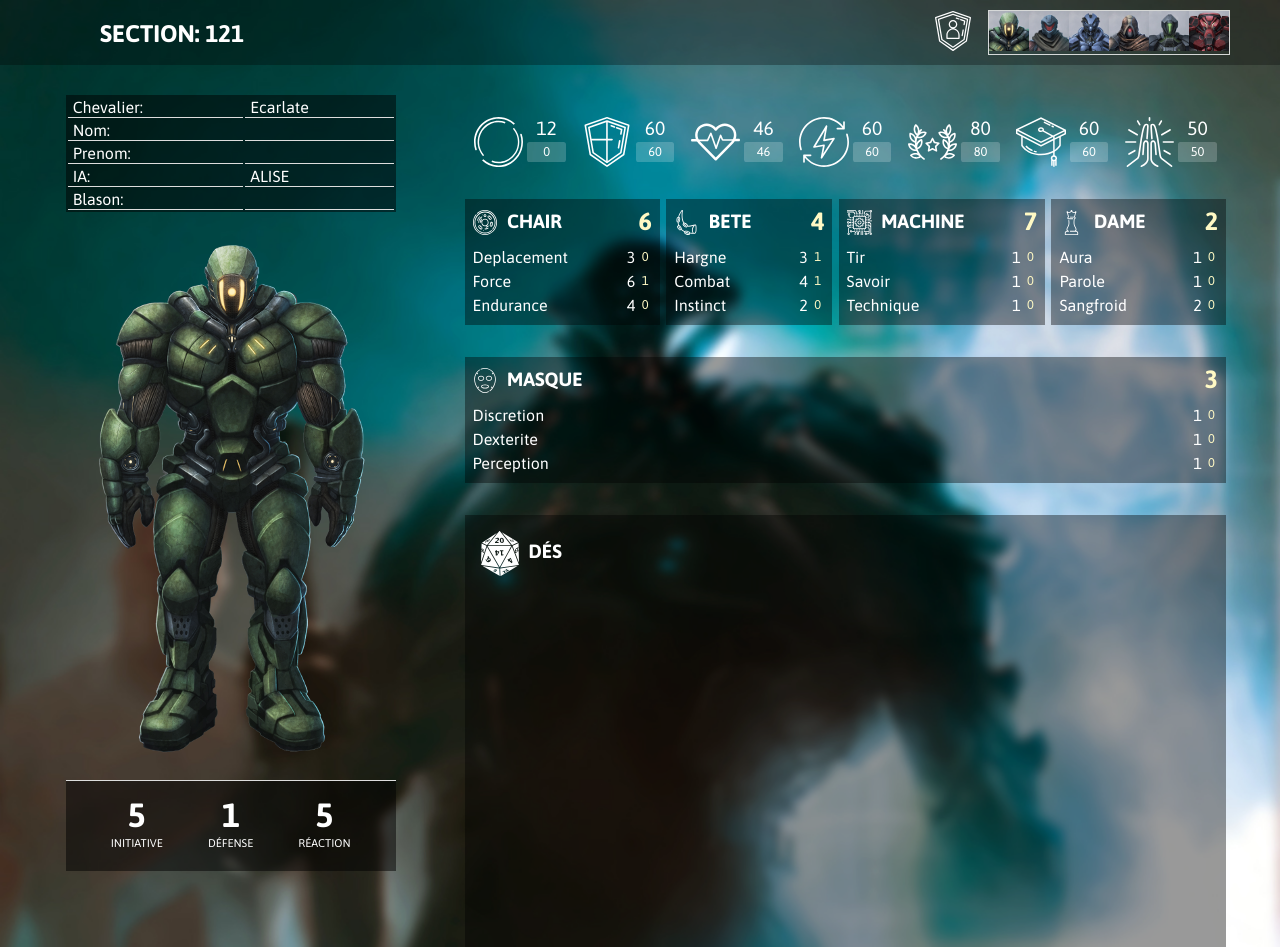
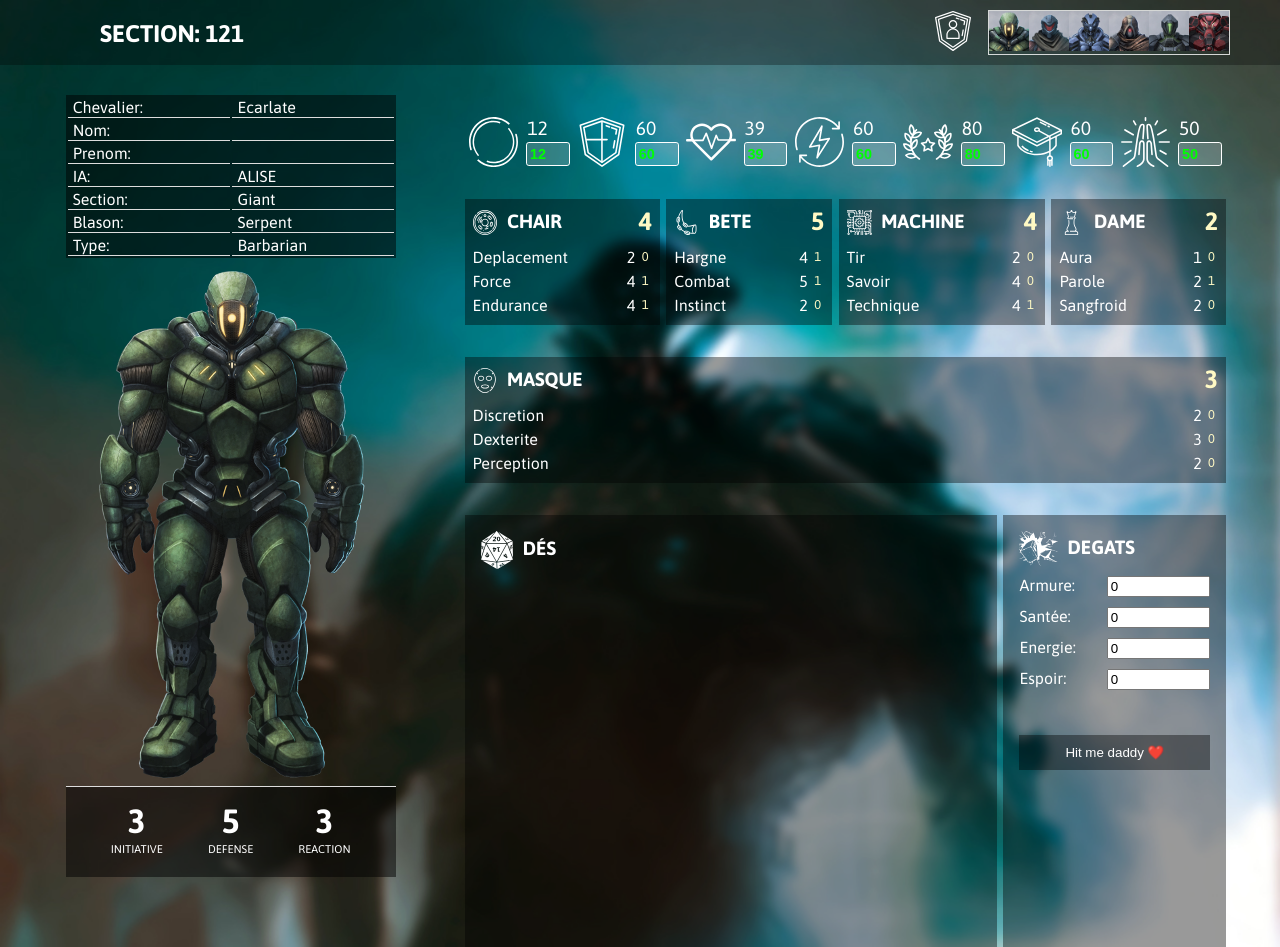
Before and after one commit to Dtanguy/KnightDash, a Vue app: page / in a window 1280 px wide. Built offline with nearby package versions, Linux system fonts and the light colour scheme.

Commit message:
[FEATURE] Add damages

```diff
--- a/src/components/Topbar.vue
+++ b/src/components/Topbar.vue
@@ -28,8 +28,8 @@
         <img :src="$store.state.section.logo" alt="" />
       </div>
       <div class="teammates">
-        <a v-for="(member, i) in $store.state.section.members" :key="member.name" @click="goto(i)">
-          <img :src="armorFace($store.state.members[member].type)" alt="" />
+        <a v-for="(member, i) in $store.state.section.members" :key="i" @click="goto(i)">
+          <img :src="armorFace($store.state.members[member].infos.type)" alt="" />
         </a>
       </div>
     </div>
--- a/src/store.js
+++ b/src/store.js
@@ -55,62 +55,68 @@ export default new Vuex.Store({
     members: {
       /* 1 */
       ecarlate: {
-        name: "ecarlate",
+        infos: {
+          chevalier: "ecarlate",
           nom: "",
           prenom: "",
-        ia: "ALISE",
-        section: "121",
-        blason: "",
+          IA: "ALISE",
+          section: "Giant",
+          blason: "Serpent",
           type: "barbarian",
+        },
         life: {
-          cdf: [12, 0],
+          cdf: [12, 12],
           shield: [60, 60],
-          health: [46, 46],
+          health: [39, 39],
           energy: [60, 60],
+          hope: [50, 50],
           glory: [80, 80],
           mortarboard: [60, 60],
-          hope: [50, 50],
         },
-        stats: {
-          init: 5,
-          def: 1,
-          react: 1,
+        stats1: {
+          initiative: 3,
+          defense: 5,
+          reaction: 3,
+        },
+        stats2: {
           chair: {
-            val: 6,
-            deplacement: [3, 0],
-            force: [6, 1],
-            endurance: [4, 0]
+            val: 4,
+            deplacement: [2, 0],
+            force: [4, 1],
+            endurance: [4, 1]
           },
           bete: {
-            val: 4,
-            hargne: [3, 1],
-            combat: [4, 1],
+            val: 5,
+            hargne: [4, 1],
+            combat: [5, 1],
             instinct: [2, 0]
           },
           machine: {
-            val: 7,
-            tir: [1, 0],
-            savoir: [1, 0],
-            technique: [1, 0]
+            val: 4,
+            tir: [2, 0],
+            savoir: [4, 0],
+            technique: [4, 1]
           },
           dame: {
             val: 2,
             aura: [1, 0],
-            parole: [1, 0],
+            parole: [2, 1],
             sangfroid: [2, 0]
           },
           masque: {
             val: 3,
-            discretion: [1, 0],
-            dexterite: [1, 0],
-            perception: [1, 0]
+            discretion: [2, 0],
+            dexterite: [3, 0],
+            perception: [2, 0]
           }
         }
       },
       /* 2 */
       2: {
+        infos: {
           name: "2",
           type: "bard",
+        },
         life: {
           cdf: [12, 0],
           shield: [60, 60],
@@ -150,8 +156,10 @@ export default new Vuex.Store({
       },
       /* 3 */
       3: {
+        infos: {
           name: "3",
           type: "ranger",
+        },
         life: {
           cdf: [12, 0],
           shield: [60, 60],
@@ -191,8 +199,10 @@ export default new Vuex.Store({
       },
       /* 4 */
       4: {
+        infos: {
           name: "4",
           type: "rogue",
+        },
         life: {
           cdf: [12, 0],
           shield: [60, 60],
@@ -232,8 +242,10 @@ export default new Vuex.Store({
       },
       /* 5 */
       5: {
+        infos: {
           name: "5",
           type: "warmaster",
+        },
         life: {
           cdf: [12, 0],
           shield: [60, 60],
@@ -273,8 +285,10 @@ export default new Vuex.Store({
       },
       /* 6 */
       6: {
+        infos: {
           name: "6",
           type: "warrior",
+        },
         life: {
           cdf: [12, 0],
           shield: [60, 60],
--- a/src/views/fiche.vue
+++ b/src/views/fiche.vue
@@ -1,67 +1,48 @@
 <template>
   <div>
     <section class="content">
+      <!-- LEFT -->
       <div class="knight">
         <table class="table">
           <tbody>
-            <tr>
-              <td><p class="firstMaj">chevalier:</p></td>
+            <tr v-for="(info, i) in knight.infos" :key="i">
               <td>
-                <p class="firstMaj">{{ knight.name }}</p>
+                <p class="firstMaj">{{ i }}:</p>
               </td>
-            </tr>
-            <tr>
-              <td><p class="firstMaj">nom:</p></td>
               <td>
-                <p class="firstMaj">{{ knight.nom }}</p>
-              </td>
-            </tr>
-            <tr>
-              <td><p class="firstMaj">prenom:</p></td>
-              <td>
-                <p class="firstMaj">{{ knight.prenom }}</p>
-              </td>
-            </tr>
-            <tr>
-              <td><p class="firstMaj">IA:</p></td>
-              <td>
-                <p class="firstMaj">{{ knight.ia }}</p>
-              </td>
-            </tr>
-            <tr>
-              <td><p class="firstMaj">blason:</p></td>
-              <td>
-                <p class="firstMaj">{{ knight.blason }}</p>
+                <p class="firstMaj">{{ info }}</p>
               </td>
             </tr>
           </tbody>
         </table>
-
-        <img class="knightImg" :src="armorImg(knight.type)" />
-
+        <img class="knightImg" :src="armorImg(knight.infos.type)" />
         <div class="stats1">
-          <div class="txtDefinitrea">
-            <p class="value">{{ knight.stats.init }}</p>
-            <p>INITIATIVE</p>
-          </div>
-          <div class="txtDefinitrea">
-            <p class="value">{{ knight.stats.def }}</p>
-            <p>DÉFENSE</p>
-          </div>
-          <div class="txtDefinitrea">
-            <p class="value">{{ knight.stats.init }}</p>
-            <p>RÉACTION</p>
+          <div class="S1" v-for="(stat, i) in knight.stats1" :key="i">
+            <p class="S1value">{{ stat }}</p>
+            <p class="S1name">{{ i }}</p>
           </div>
         </div>
       </div>
 
+      <!-- RIGHT -->
       <div class="stats2">
         <div class="points">
           <div class="point" v-for="(ico, life) in $store.state.life" :key="life">
             <img :src="ico" alt="" />
             <div class="nav-data">
               <p>{{ knight.life[life][0] }}</p>
-              <p>{{ knight.life[life][1] }}</p>
+              <input
+                class="life"
+                v-bind:class="{
+                  hight: knight.life[life][1] / knight.life[life][0] > 0.5,
+                  mid: knight.life[life][1] / knight.life[life][0] < 0.5 && knight.life[life][1] / knight.life[life][0] > 0.2,
+                  low: knight.life[life][1] / knight.life[life][0] < 0.2,
+                }"
+                type="number"
+                min="0"
+                max="1000"
+                v-model="knight.life[life][1]"
+              />
             </div>
           </div>
         </div>
@@ -70,10 +51,10 @@
           <div class="traits">
             <div class="trait" v-for="(ico, aspect) in $store.state.aspects" :key="aspect">
               <p>
-                <img :src="ico" alt="" />{{ aspect }}<span>{{ knight.stats[aspect].val }}</span>
+                <img :src="ico" alt="" />{{ aspect }}<span>{{ knight.stats2[aspect].val }}</span>
               </p>
 
-              <p class="firstMaj" v-for="(val, name) in knight.stats[aspect]" :key="name">
+              <p class="firstMaj" v-for="(val, name) in knight.stats2[aspect]" :key="name">
                 {{ name != "val" ? name : "" }}
                 <span v-if="name != 'val'">
                   {{ val[0] }}
@@ -83,8 +64,32 @@
             </div>
           </div>
 
-          <div class="dices">
-            <p><img src="../assets/icons/dice.svg" alt="" />Dés</p>
+          <div class="actions">
+            <div class="dices">
+              <p><img src="../assets/icons/dice.svg" alt="" />Dés</p>
+            </div>
+            <div class="damage">
+              <p><img src="../assets/icons/damage.svg" alt="" />Degats</p>
+              <div class="dline">
+                <label class="dline1" style="margin-right: 15px;" for="tentacles">Armure:</label>
+                <input class="dline2" type="number" id="tentacles" name="tentacles" min="0" max="1000" v-model="dPas" @change="editPsa" />
+              </div>
+              <div class="dline">
+                <label class="dline1" style="margin-right: 15px;" for="tentacles">Santée:</label>
+                <input class="dline2" type="number" id="tentacles" name="tentacles" min="0" max="1000" v-model="dSan" @change="editSan" />
+              </div>
+              <div class="dline">
+                <label class="dline1" style="margin-right: 15px;" for="tentacles">Energie:</label>
+                <input class="dline2" type="number" id="tentacles" name="tentacles" min="0" max="1000" v-model="dEn" />
+              </div>
+              <div class="dline">
+                <label class="dline1" style="margin-right: 15px;" for="tentacles">Espoir:</label>
+                <input class="dline2" type="number" id="tentacles" name="tentacles" min="0" max="1000" v-model="dEsp" />
+              </div>
+              <button class="button" @click="dealDamage">
+                {{ `Hit me daddy ❤️` }}
+              </button>
+            </div>
           </div>
         </div>
       </div>
@@ -95,10 +100,13 @@
 <script>
 export default {
   name: "home",
-
   data() {
     return {
       part: false,
+      dPas: 0,
+      dSan: 0,
+      dEn: 0,
+      dEsp: 0,
     };
   },
   computed: {
@@ -106,9 +114,33 @@ export default {
       return this.$store.state.members[this.$store.state.current];
     },
   },
+  watch: {},
   methods: {
     armorImg(type) {
       return this.$store.state.armors[type].img;
+    },
+    editPsa() {
+      this.dSan = Math.trunc(this.dPas / 5);
+    },
+    editSan() {
+      this.dPas = 0;
+    },
+    dealDamage() {
+      if (this.dPas > 0) {
+        let cdf = this.knight.life.cdf[0];
+        this.knight.life.shield[1] -= this.dPas - cdf;
+        this.knight.life.health[1] -= Math.trunc((this.dPas - cdf) / 5);
+      } else if (this.dSan > 0) {
+        this.knight.life.health[1] -= this.dSan;
+      } else if (this.dEn > 0) {
+        this.knight.life.energy[1] -= this.dEn;
+      } else if (this.dEsp > 0) {
+        this.knight.life.hope[1] -= this.dEsp;
+      }
+      this.dPas = 0;
+      this.dSan = 0;
+      this.dEn = 0;
+      this.dEsp = 0;
     },
   },
 };
@@ -141,6 +173,7 @@ $layout-breakpoint-extralarge: 1200px; //1040px
   background-color: rgba(0, 0, 0, 0.5);
   margin-left: 15px;
   margin-right: 15px;
+  margin-bottom: -20px;
 }
 
 td {
@@ -153,6 +186,7 @@ td {
 
 .knightImg {
   margin: 0;
+  margin-bottom: -20px;
 }
 
 .stats1 {
@@ -169,19 +203,23 @@ td {
   margin-right: 15px;
 }
 
-.txtDefinitrea {
+.S1 {
   color: white;
-  font-size: 1em;
-  font-weight: 400;
-  text-align: center;
 }
 
-.txtDefinitrea .value {
+.S1value {
   font-size: 3em;
   border-radius: 2em;
   font-weight: 700;
   margin: 0.1em auto;
   text-align: center;
+}
+
+.S1name {
+  font-size: 1em;
+  font-weight: 400;
+  text-align: center;
+  text-transform: uppercase;
 }
 
 @media (max-width: $layout-breakpoint-medium) {
@@ -198,8 +236,8 @@ td {
   .traits {
     width: 100vw;
   }
-  .dices {
-    width: calc(100vw - 40px);
+  .actions {
+    width: 100vw;
   }
 }
 @media (min-width: $layout-breakpoint-medium) {
@@ -235,6 +273,32 @@ td {
   vertical-align: middle;
 }
 
+.life {
+  color: #fff;
+  font-size: 0.9em;
+  font-weight: 700;
+
+  padding: 0.2em;
+  margin-top: 0.2em;
+  border-radius: 0.2em;
+  border: 1px solid #fff;
+  background-color: rgba(255, 255, 255, 0.2);
+  width: 2.5em;
+  margin-left: 8px;
+}
+
+.hight {
+  color: #00ff00;
+}
+
+.mid {
+  color: #ffb900;
+}
+
+.low {
+  color: #ff3200;
+}
+
 .point .nav-data {
   display: inline-block;
   vertical-align: middle;
@@ -245,15 +309,6 @@ td {
   font-size: 1.2em;
   text-align: center;
   width: 2em;
-}
-
-.point .nav-data p:last-child {
-  font-size: 0.8em;
-  text-align: center;
-  padding: 0.2em;
-  margin-top: 0.2em;
-  border-radius: 0.2em;
-  background-color: rgba(255, 255, 255, 0.2);
 }
 
 .traits {
@@ -312,13 +367,20 @@ td {
   text-transform: uppercase;
 }
 
+.actions {
+  display: flex;
+  flex-direction: row;
+  justify-content: space-evenly;
+  flex-wrap: wrap;
+}
+
 .dices {
   background-color: rgba(0, 0, 0, 0.4);
   margin: 0 0.2em;
   padding: 0.5em;
   min-width: 150px;
   margin-top: 2em;
-  flex-grow: 1;
+  flex-grow: 9;
   height: 400px;
   padding: 1em;
 }
@@ -347,8 +409,79 @@ td {
 }
 
 .dices img {
+  width: 1.7em;
+  margin-right: 0.5em;
+  vertical-align: middle;
+}
+
+.damage {
+  background-color: rgba(0, 0, 0, 0.4);
+  margin: 0 0.2em;
+  padding: 0.5em;
+  min-width: 150px;
+  margin-top: 2em;
+  flex-grow: 1;
+  height: 400px;
+  padding: 1em;
+}
+
+.damage p:first-child {
+  text-transform: uppercase;
+  font-size: 1.2em;
+  font-weight: 700;
+  margin-bottom: 0.5em;
+}
+
+.damage p:first-child span {
+  color: #fff9c4;
+  right: 0.5em;
+  font-size: 1.3em;
+  margin-right: 0;
+}
+
+.damage p {
+  line-height: 1.5em;
+}
+
+.damage p span {
+  float: right;
+  margin-right: 0.2em;
+}
+
+.damage img {
   width: 2em;
   margin-right: 0.5em;
   vertical-align: middle;
 }
+
+.dline {
+  display: flex;
+  flex-direction: row;
+  justify-content: space-between;
+  flex-wrap: nowrap;
+  margin-bottom: 10px;
+  min-width: 100px;
+}
+
+.dline1 {
+  min-width: 50px;
+}
+
+.dline2 {
+  width: 50%;
+  min-width: 50px;
+}
+
+.button {
+  margin-top: 35px;
+  border: none;
+  padding: 10px;
+  width: 100%;
+  color: #fff;
+  background-color: rgba(0, 0, 0, 0.4);
+}
+
+.button:hover {
+  background-color: rgba(0, 0, 0, 0.8);
+}
 </style>
```
Also changed, not shown: src/assets/icons/damage.svg (added). Lines whose indentation alone changed are shown as unchanged.
